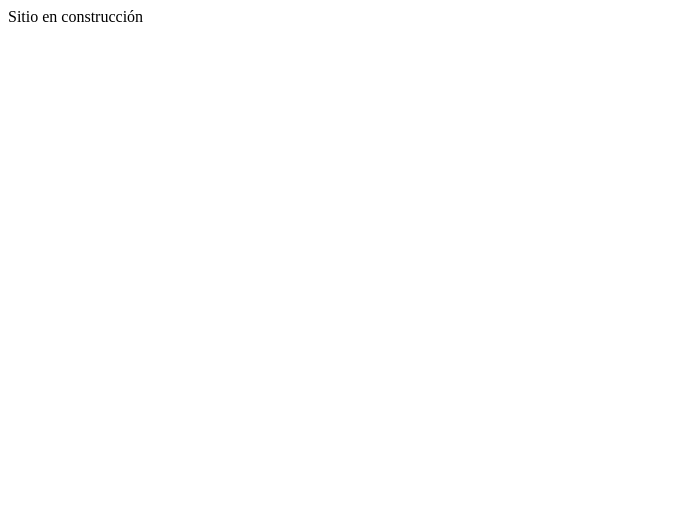
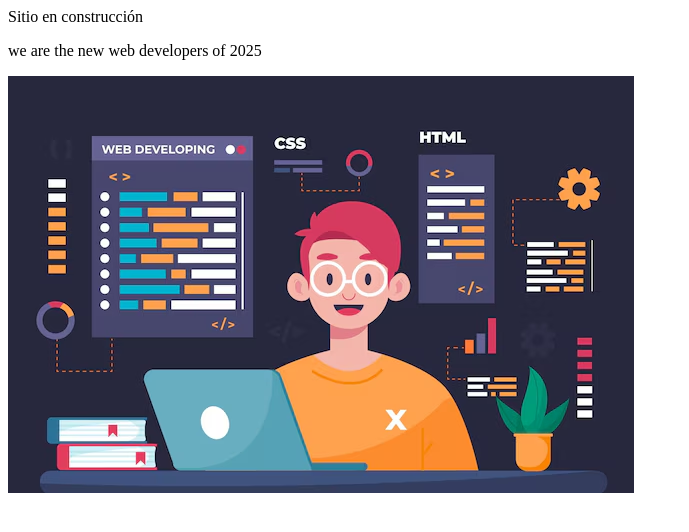
Before and after one commit to marcoespinosatripleten/git-branch-test, a plain HTML site: page index.html in a window 1280 px wide. Shown: the whole page, without its empty margins (0-689 px from the left). Drawn offline with Linux system fonts and the light colour scheme.

Commit message:
nueva actualizacion

```diff
--- a/index.html
+++ b/index.html
@@ -9,5 +9,7 @@
   <div>
     Sitio en construcción
   </div>
+  <p class="parragraph"> we are the new web developers of 2025</p>
+  <img src="./222.avif" alt="web developers">
 </body>
 </html>
```
Also changed, not shown: 222.avif (added).
